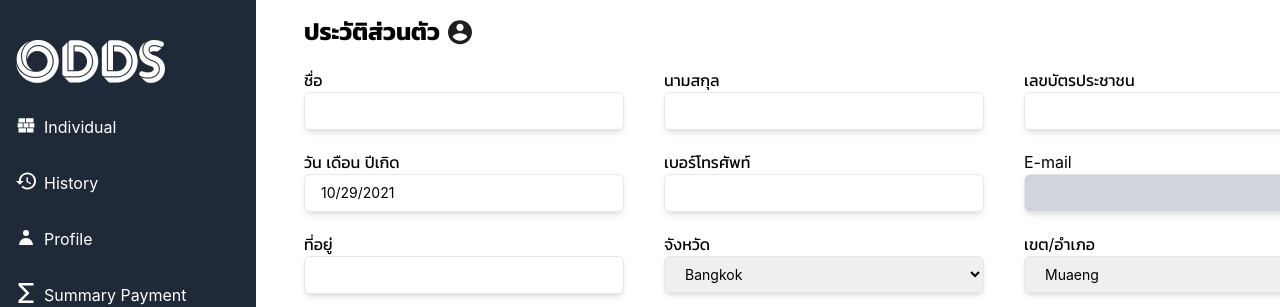
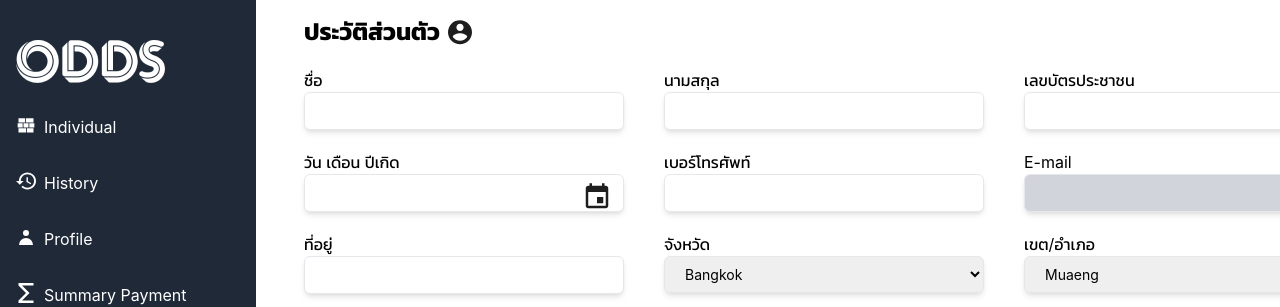
Before and after one commit to Fahlalla/workingrecord-fe, a React (Create React App) app: page /profile in a window 1280 px wide. Shown: the top 307 px of the page. Built offline with nearby package versions, Linux system fonts and the light colour scheme.

Commit message:
Add date icon in DataInput.js

```diff
--- a/src/Component/Profile/DateInput.js
+++ b/src/Component/Profile/DateInput.js
@@ -1,21 +1,29 @@
 import React, { useState } from "react";
 import DatePicker from "react-datepicker";
-
+import DateIcon from "../../Asset/date-icon.svg"
 import "react-datepicker/dist/react-datepicker.css";
 
 // CSS Modules, react-datepicker-cssmodules.css
 // import 'react-datepicker/dist/react-datepicker-cssmodules.css';
 
     const DateInput = ({label}) => {
-  const [startDate, setStartDate] = useState(new Date());
+      const [startDate, setStartDate] = useState(null);
       return (
         <div>
           <div>{label}</div>
+            <div className="relative">
             <DatePicker
                 selected={startDate}
                 onChange={(date) => setStartDate(date)}
                 className="py-2 pl-4 text-sm text-black shadow-md border border-gray-200 rounded-md w-80 focus:border-light-blue-500 focus:ring-1 focus:ring-light-blue-500 focus:outline-none"
+                customStyles={DateIcon}
             />
+            <div className="absolute top-0 right-0 px-3 py-2">
+                <svg width="30" height="30" viewBox="0 0 30 30" fill="none" xmlns="http://www.w3.org/2000/svg">
+                <path d="M21.25 15H15V21.25H21.25V15ZM20 1.25V3.75H10V1.25H7.5V3.75H6.25C4.8625 3.75 3.7625 4.875 3.7625 6.25L3.75 23.75C3.75 25.125 4.8625 26.25 6.25 26.25H23.75C25.125 26.25 26.25 25.125 26.25 23.75V6.25C26.25 4.875 25.125 3.75 23.75 3.75H22.5V1.25H20ZM23.75 23.75H6.25V10H23.75V23.75Z" fill="#1E1E1E"/>
+                </svg>
+            </div>
+            </div>
         </div>
       );
     };
```
Lines whose indentation alone changed are shown as unchanged.
